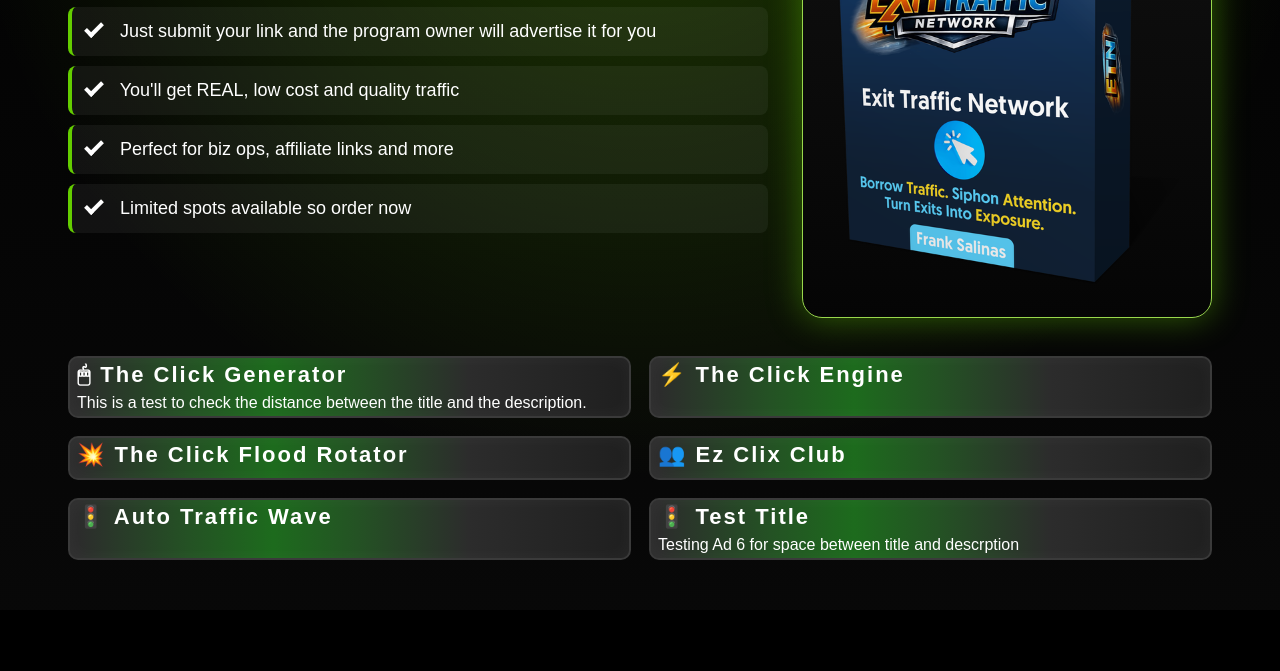
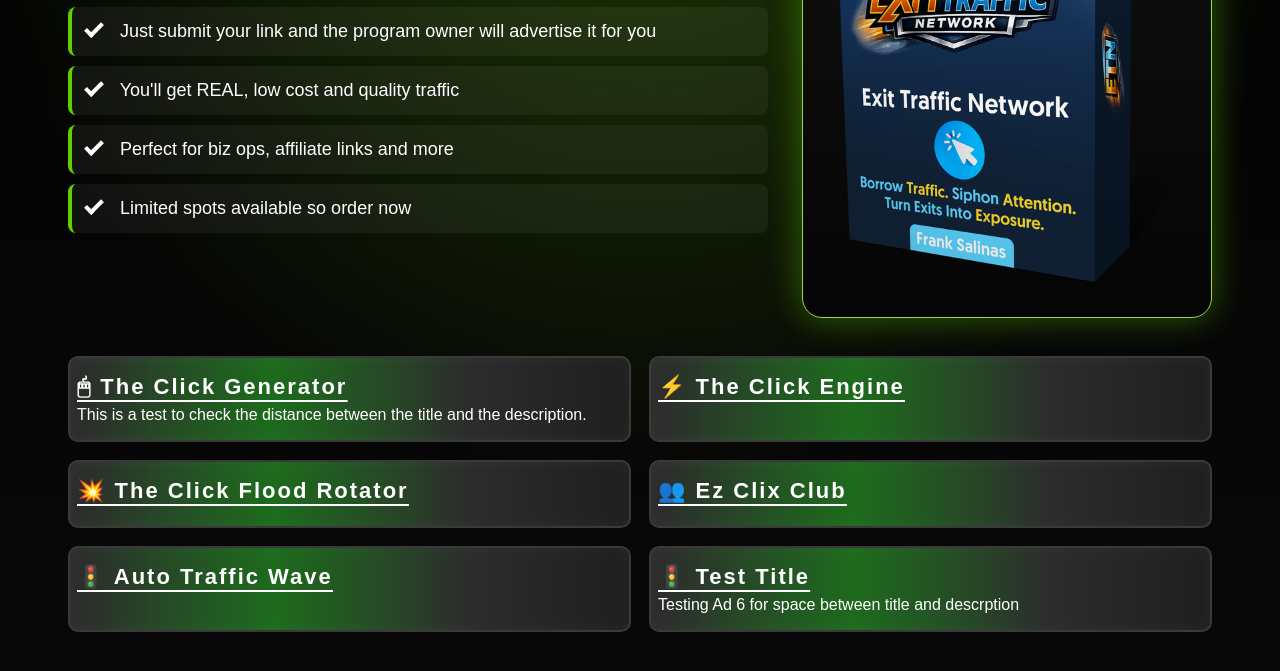
Before and after one commit to anirudhatalmale6-alt/warrior3-landing-page, a plain HTML site: page index.html in a window 1280 px wide. Shown: the part 203-874 px from the top of the page. Before the commit the page ends 813 px from the top, so only its background shows below. Drawn offline with Linux system fonts and the light colour scheme.

Commit message:
Ad titles permanently underlined; more vertical padding inside ad boxes (4px -> 16px)

```diff
--- a/index.html
+++ b/index.html
@@ -211,20 +211,20 @@ body {
   margin-bottom: 0;
 }
 
-/* the underline that appears on hover */
-.card h3:hover,
-.card h3 a:hover {
+/* The ad titles stay underlined all the time.
+   Listed twice so it works whether the title has a link on it
+   or is just plain text.                                      */
+.card h3,
+.card h3 a {
   text-decoration: underline;
   text-decoration-thickness: 2px;
   text-underline-offset: 6px;
 }
 
-/* the ad titles are links. This keeps them looking like plain
-   white headings instead of blue underlined links, so the only
-   underline a visitor sees is the one on hover.               */
+/* keeps the linked titles white like the headings they are,
+   rather than the usual link blue                             */
 .card h3 a {
   color: inherit;
-  text-decoration: none;
 }
 
 /* The slow green shine that drifts across each box.
@@ -258,6 +258,15 @@ body {
 @keyframes diamondShine {
     from { background-position: 150% 0; }
     to   { background-position: -50% 0; }
+}
+
+/* Breathing room inside each ad box.
+   First number is the space above and below the text, second is
+   the space left and right. Raise the first number to open the
+   boxes up further, lower it to tighten them.
+   It was 4px above and below before.                           */
+.cards .card {
+  padding: 16px 7px;
 }
 
 /* A lone box on the final row gets centred rather than stranded */
```
